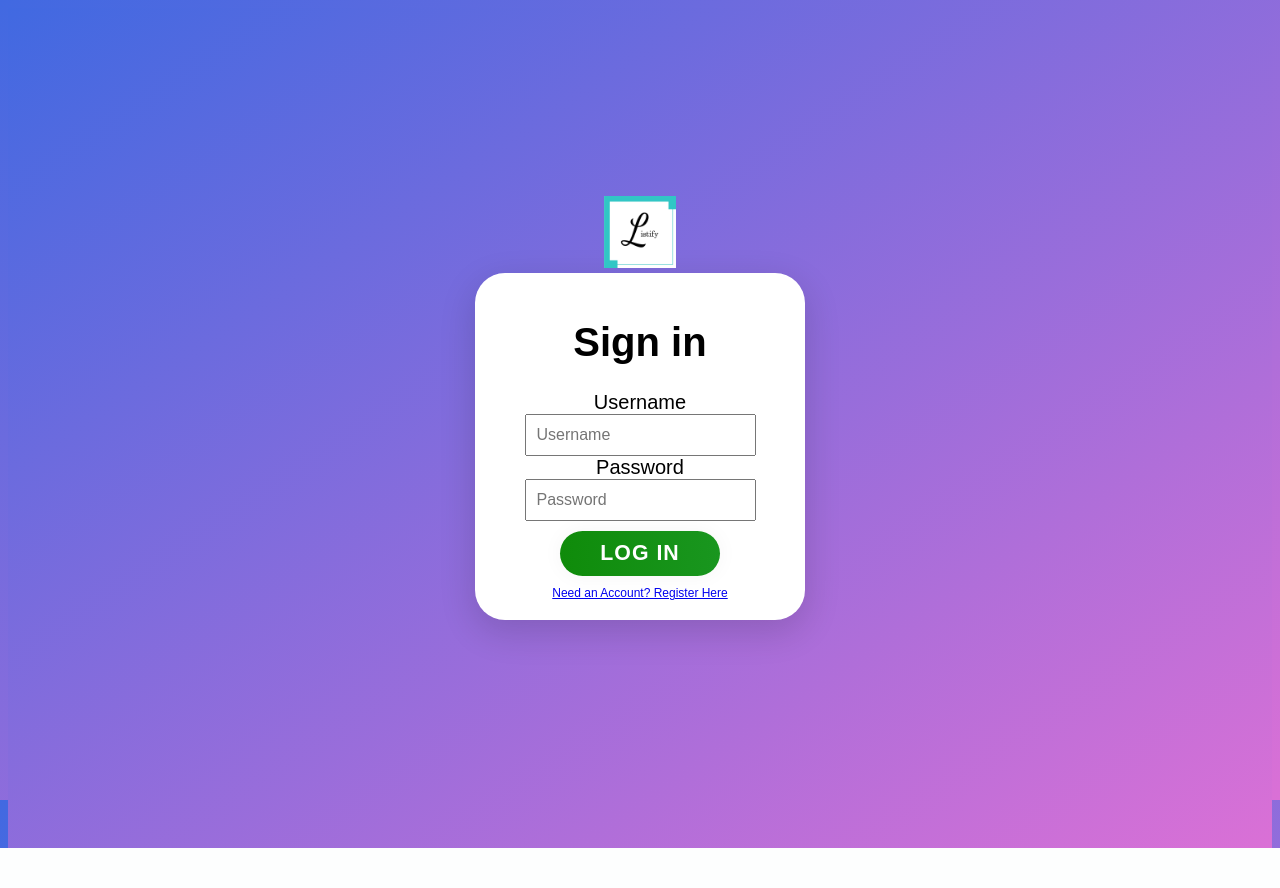
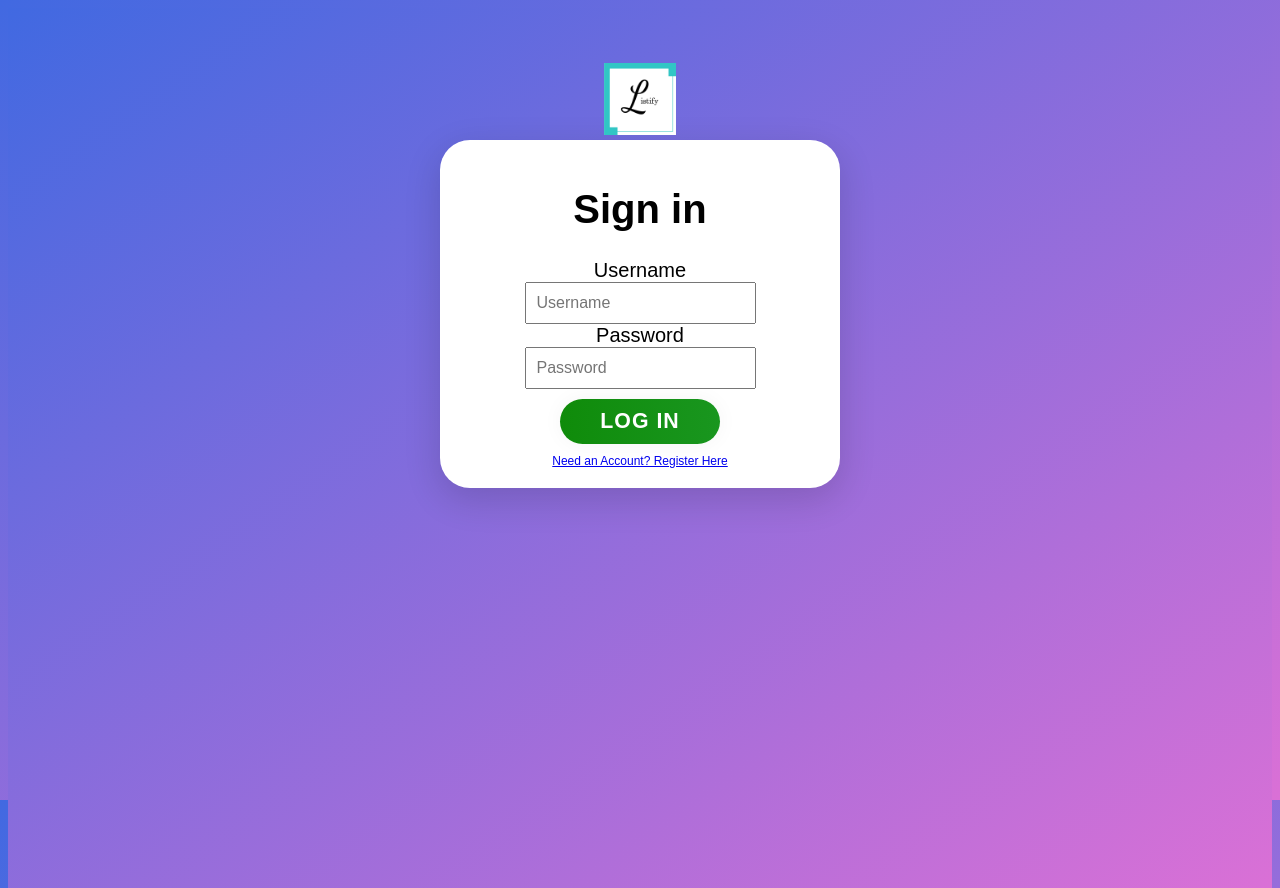
Before and after one commit to lizwerther/SeniorProject2020, a PHP site: page /index.php in a window 1280 px wide. Before the commit the page ends 848 px from the top, so only its background shows below. Run offline with PHP 8.4, Linux system fonts and the light colour scheme.

Commit message:
Update signin.css
again lol

```diff
--- a/signin.css
+++ b/signin.css
@@ -9,12 +9,13 @@ body {
 
 body {
   display: -ms-flexbox;
-  display: flex;
+  /* display: flex; */
   -ms-flex-align: center;
   align-items: center;
-  /* padding-top: 40px; */
+  padding-top: 40px;
   padding-bottom: 40px;
   /* background-color: #f5f5f5; */
+  height: 150%;
 }
 
 .main {
@@ -31,7 +32,7 @@ body {
 
 .form-signin {
   width: 100%;
-  max-width: 330px;
+  max-width: 400px;
   padding: 15px;
   margin: auto;
 }
```
